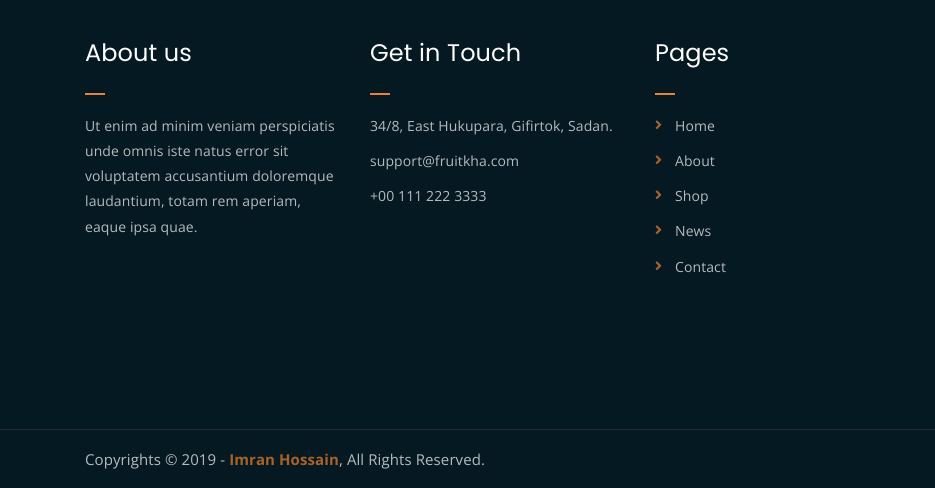
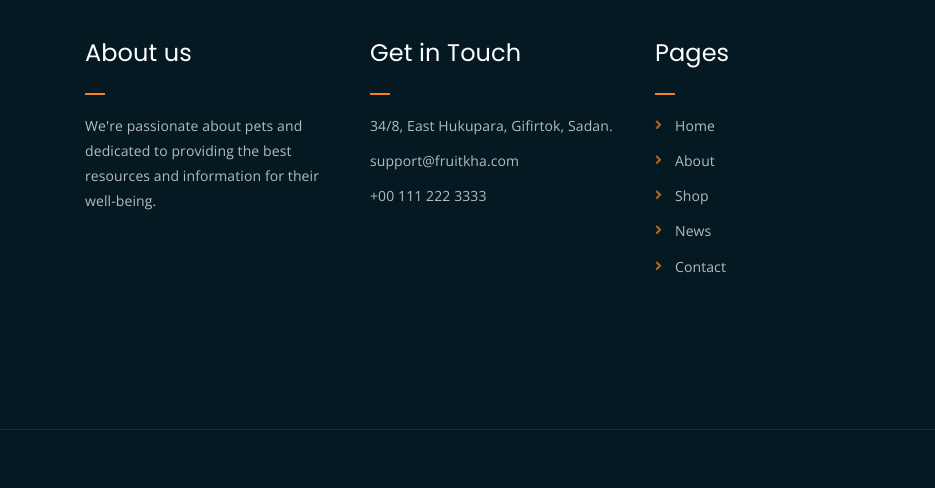
Before and after one commit to dhurvasaxena/SAVE-A-PET, a plain HTML site: page checkout.html in a window 1280 px wide. Shown: the part 1812-2300 px from the top of the page, 0-935 px from the left. Drawn offline with nearby package versions, Linux system fonts and the light colour scheme.

Commit message:
footer changes

```diff
--- a/checkout.html
+++ b/checkout.html
@@ -298,7 +298,7 @@
 				<div class="col-lg-3 col-md-6">
 					<div class="footer-box about-widget">
 						<h2 class="widget-title">About us</h2>
-						<p>Ut enim ad minim veniam perspiciatis unde omnis iste natus error sit voluptatem accusantium doloremque laudantium, totam rem aperiam, eaque ipsa quae.</p>
+						<p>We're passionate about pets and dedicated to providing the best resources and information for their well-being.</p>
 					</div>
 				</div>
 				<div class="col-lg-3 col-md-6">
@@ -343,7 +343,7 @@
 		<div class="container">
 			<div class="row">
 				<div class="col-lg-6 col-md-12">
-					<p>Copyrights &copy; 2019 - <a href="https://imransdesign.com/">Imran Hossain</a>,  All Rights Reserved.</p>
+					<!--<p>Copyrights &copy; 2019 - <a href="https://imransdesign.com/">Imran Hossain</a>,  All Rights Reserved.</p>-->
 				</div>
 				<div class="col-lg-6 text-right col-md-12">
 					<div class="social-icons">
```
Also changed, not shown: 404.html (+2 -2 lines), about.html (+2 -2 lines), cart.html (+2 -2 lines), contact.html (+1 -1 lines), findapet.html (+2 -2 lines), findavet.html (+2 -2 lines), news.html (+2 -2 lines), shop.html (+2 -2 lines), single-news.html (+2 -2 lines), single-product.html (+2 -2 lines).
